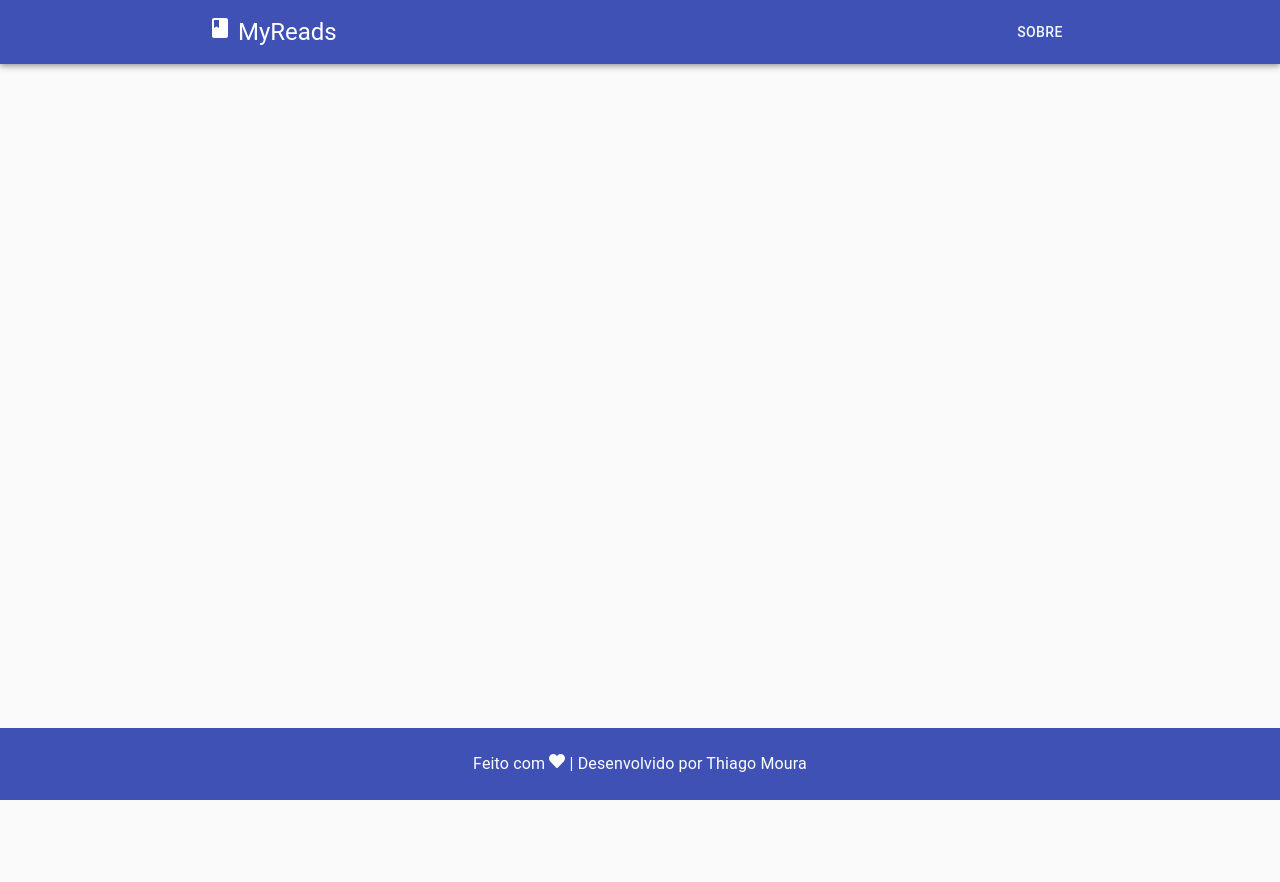
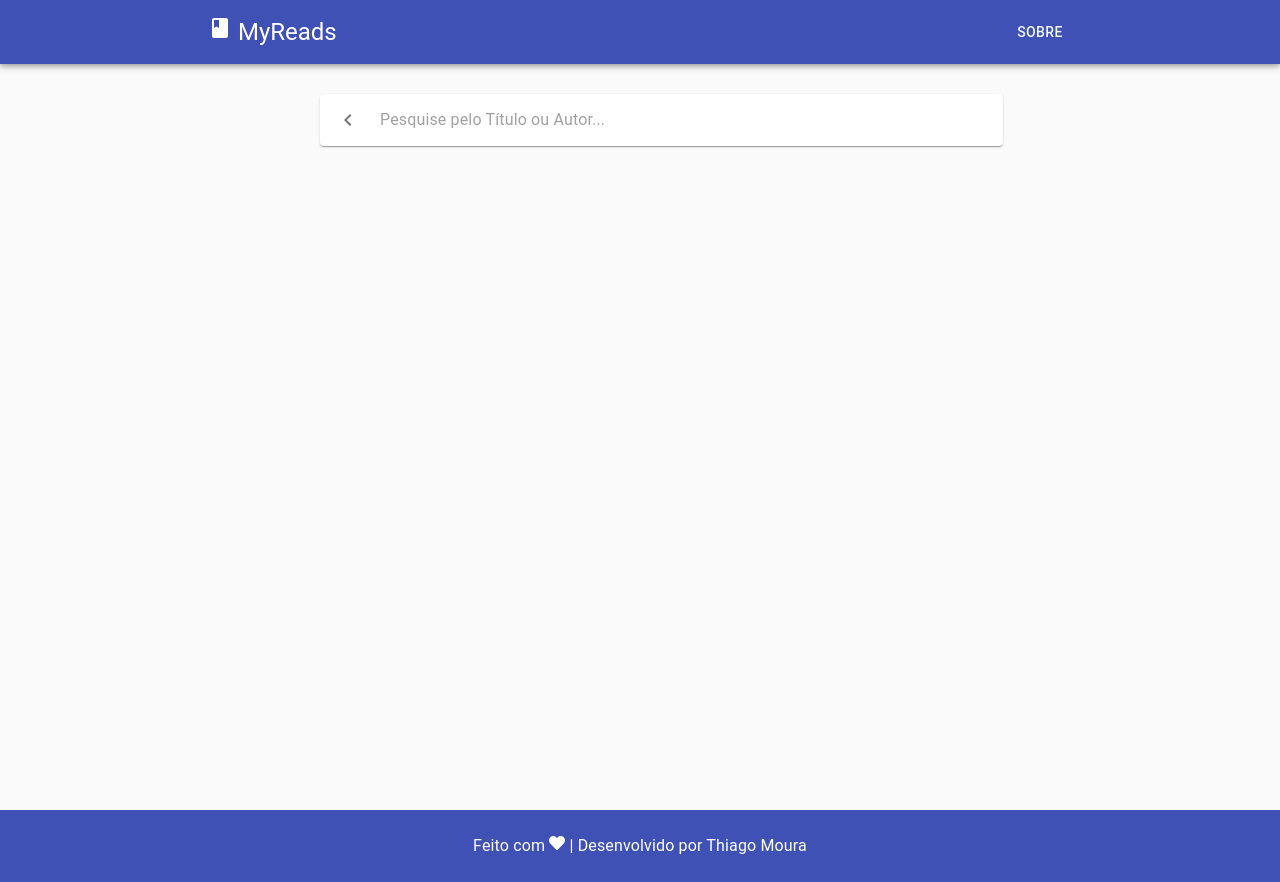
Before and after one commit to thienry/my-reads, a React (Create React App) app: page /pesquisar in a window 1280 px wide. Before the commit the page ends 800 px from the top, so only its background shows below. Built offline with nearby package versions, Linux system fonts and the light colour scheme.

Commit message:
Input search layout implemented

```diff
--- a/src/App.js
+++ b/src/App.js
@@ -26,7 +26,7 @@ function App() {
             exact
             path="/pesquisar"
             render={({ history }) => (
-              <SearchBooks onCChange={"updateBooksDetails"} myBooks={"books"} />
+              <SearchBooks onChange={"updateBooksDetails"} myBooks={"books"} />
             )}
           />
 
--- a/src/components/search/SearchBooks.js
+++ b/src/components/search/SearchBooks.js
@@ -1,11 +1,49 @@
-import React from 'react'
+import React from "react";
+import { Link as RouterLink, withRouter } from "react-router-dom";
+
+import { MdChevronLeft } from "react-icons/md";
+
+import { makeStyles } from "@material-ui/core/styles";
+import Paper from "@material-ui/core/Paper";
+import InputBase from "@material-ui/core/InputBase";
+import IconButton from "@material-ui/core/IconButton";
+import Tooltip from "@material-ui/core/Tooltip";
+import Link from "@material-ui/core/Link";
 
 const SearchBooks = () => {
+  const classes = useStyles();
+
   return (
-    <div>
+    <Paper className={classes.root}>
+      <Link component={RouterLink} to="/" color="inherit">
+        <Tooltip title="Voltar">
+          <IconButton className={classes.iconButton} aria-label="menu">
+            <MdChevronLeft />
+          </IconButton>
+        </Tooltip>
+      </Link>
+      <InputBase
+        className={classes.input}
+        placeholder="Pesquise pelo Título ou Autor..."
+      />
+    </Paper>
+  );
+};
 
-    </div>
-  )
-}
+const useStyles = makeStyles({
+  root: {
+    display: "flex",
+    justifyContent: "center",
+    alignItems: "center",
+    padding: "2px 4px",
+    marginTop: "30px",
+    marginLeft: "25%",
+    width: 683
+  },
+  input: {
+    marginLeft: 8,
+    flex: 1
+  }
+});
 
-export default SearchBooks
+export default SearchBooks;
```
Also changed, not shown: src/components/layout/Spinner.js (added, +7 -0 lines).
